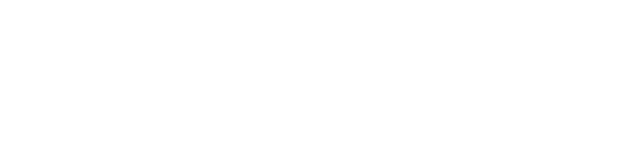
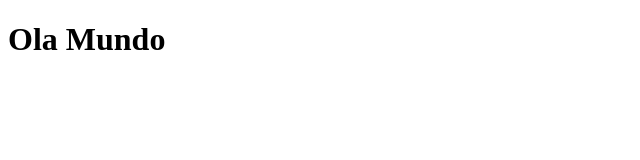
Before and after one commit to leandrocarpenter/github, a plain HTML site: page index.html in a window 1280 px wide. Shown: the whole page, without its empty margins (0-640 px from the left). Drawn offline with Linux system fonts and the light colour scheme.

Commit message:
Nova funcionalidade

```diff
--- a/index.html
+++ b/index.html
@@ -6,6 +6,6 @@
     <title><Document></title>
 </head>
 <body>
-
+    <h1>Ola Mundo</h1>
 </body>
 <html>
```
